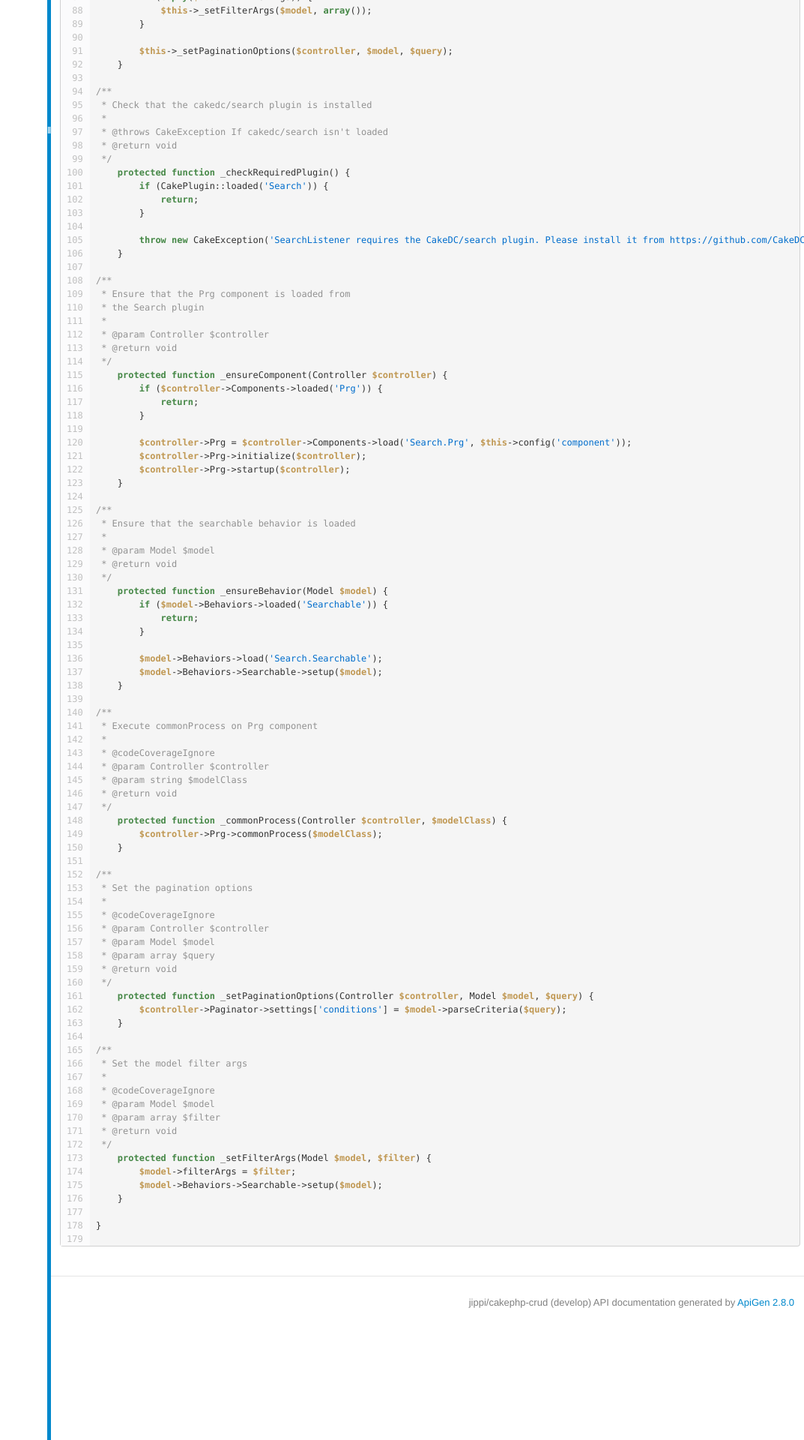
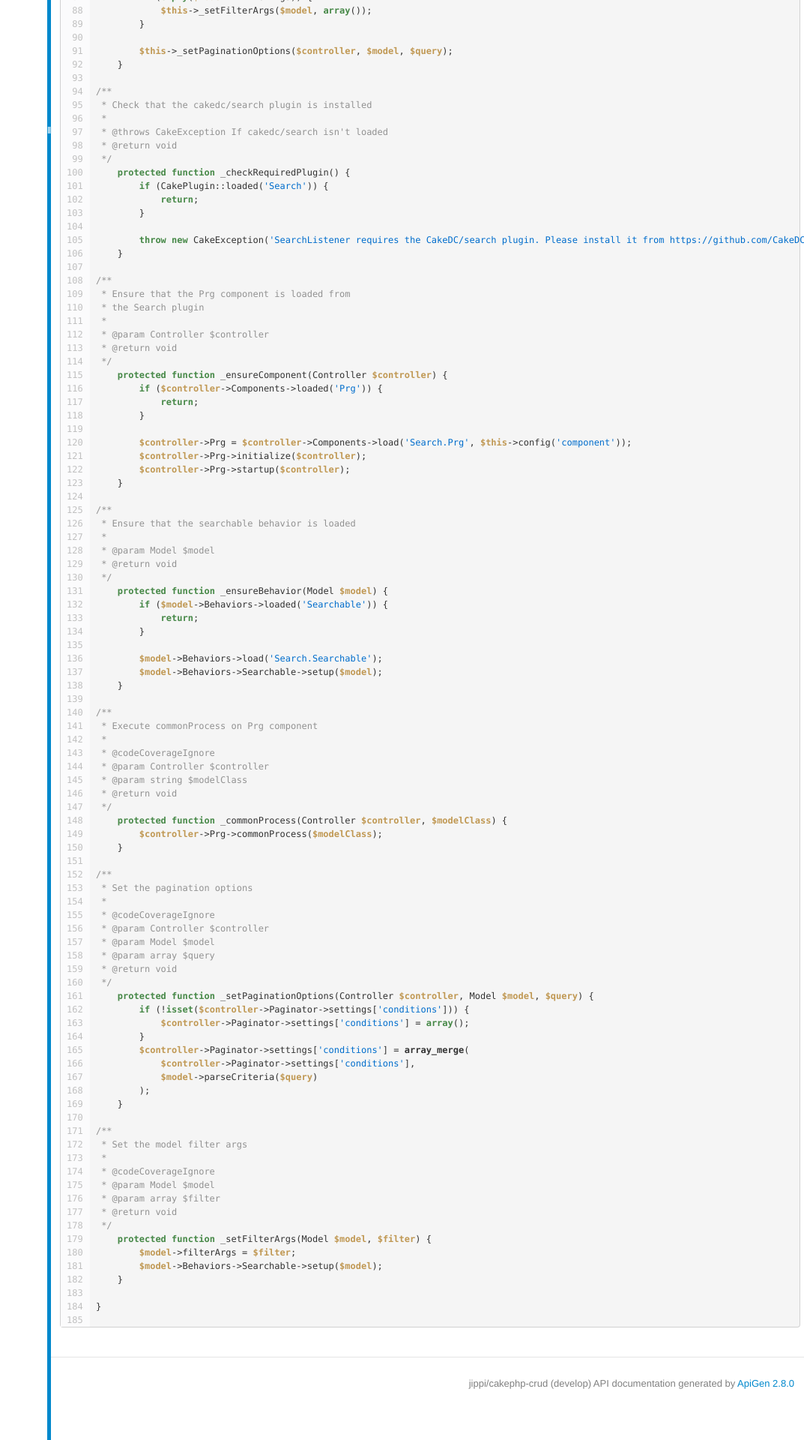
Before and after one commit to FriendsOfCake/crud, a Jekyll site: the page api/develop/source-class-SearchListener.html, which Jekyll copies as it is, in a window 1280 px wide. Shown: the part 1614-3534 px from the top of the page at 75% size, without its empty margins (207-1280 px from the left). Built offline with Jekyll 4.4.1, drawn with Linux system fonts in a browser that asks for light colours.

Commit message:
[autobot] update API docs

```diff
--- a/api/develop/class-SearchListener.html
+++ b/api/develop/class-SearchListener.html
@@ -163,7 +163,7 @@ Object
 
 				<b>Copyright:</b>
 				Christian Winther, 2013<br />
-		<b>Located at</b> <a href="source-class-SearchListener.html#5-178" title="Go to source code">Controller/Crud/Listener/SearchListener.php</a><br />
+		<b>Located at</b> <a href="source-class-SearchListener.html#5-184" title="Go to source code">Controller/Crud/Listener/SearchListener.php</a><br />
 	</div>
 
 
@@ -464,7 +464,7 @@ lifecycle. You can override this function to add you own listener callbacks</p>
 
 			<td class="name"><div>
 			<a class="anchor" href="#__setPaginationOptions">#</a>
-			<code><a href="source-class-SearchListener.html#152-163" title="Go to source code">_setPaginationOptions</a>( <span>Controller <var>$controller</var></span>, <span>Model <var>$model</var></span>, <span>array <var>$query</var></span> )</code>
+			<code><a href="source-class-SearchListener.html#152-169" title="Go to source code">_setPaginationOptions</a>( <span>Controller <var>$controller</var></span>, <span>Model <var>$model</var></span>, <span>array <var>$query</var></span> )</code>
 
 			<div class="description short">
 
@@ -509,7 +509,7 @@ lifecycle. You can override this function to add you own listener callbacks</p>
 
 			<td class="name"><div>
 			<a class="anchor" href="#__setFilterArgs">#</a>
-			<code><a href="source-class-SearchListener.html#165-176" title="Go to source code">_setFilterArgs</a>( <span>Model <var>$model</var></span>, <span>array <var>$filter</var></span> )</code>
+			<code><a href="source-class-SearchListener.html#171-182" title="Go to source code">_setFilterArgs</a>( <span>Model <var>$model</var></span>, <span>array <var>$filter</var></span> )</code>
 
 			<div class="description short">
 
--- a/api/develop/source-class-SearchListener.html
+++ b/api/develop/source-class-SearchListener.html
@@ -268,24 +268,30 @@
 </span></span><span id="159" class="l"><a class="l" href="#159">159 </a><span class="php-comment"> * @return void
 </span></span><span id="160" class="l"><a class="l" href="#160">160 </a><span class="php-comment"> */</span>
 </span><span id="161" class="l"><a class="l" href="#161">161 </a>    <span class="php-keyword1">protected</span> <span class="php-keyword1">function</span> <a id="__setPaginationOptions" href="#__setPaginationOptions">_setPaginationOptions</a>(Controller <span class="php-var">$controller</span>, Model <span class="php-var">$model</span>, <span class="php-var">$query</span>) {
-</span><span id="162" class="l"><a class="l" href="#162">162 </a>        <span class="php-var">$controller</span>-&gt;Paginator-&gt;settings[<span class="php-quote">'conditions'</span>] = <span class="php-var">$model</span>-&gt;parseCriteria(<span class="php-var">$query</span>);
-</span><span id="163" class="l"><a class="l" href="#163">163 </a>    }
-</span><span id="164" class="l"><a class="l" href="#164">164 </a>
-</span><span id="165" class="l"><a class="l" href="#165">165 </a><span class="php-comment">/**
-</span></span><span id="166" class="l"><a class="l" href="#166">166 </a><span class="php-comment"> * Set the model filter args
-</span></span><span id="167" class="l"><a class="l" href="#167">167 </a><span class="php-comment"> *
-</span></span><span id="168" class="l"><a class="l" href="#168">168 </a><span class="php-comment"> * @codeCoverageIgnore
-</span></span><span id="169" class="l"><a class="l" href="#169">169 </a><span class="php-comment"> * @param Model $model
-</span></span><span id="170" class="l"><a class="l" href="#170">170 </a><span class="php-comment"> * @param array $filter
-</span></span><span id="171" class="l"><a class="l" href="#171">171 </a><span class="php-comment"> * @return void
-</span></span><span id="172" class="l"><a class="l" href="#172">172 </a><span class="php-comment"> */</span>
-</span><span id="173" class="l"><a class="l" href="#173">173 </a>    <span class="php-keyword1">protected</span> <span class="php-keyword1">function</span> <a id="__setFilterArgs" href="#__setFilterArgs">_setFilterArgs</a>(Model <span class="php-var">$model</span>, <span class="php-var">$filter</span>) {
-</span><span id="174" class="l"><a class="l" href="#174">174 </a>        <span class="php-var">$model</span>-&gt;filterArgs = <span class="php-var">$filter</span>;
-</span><span id="175" class="l"><a class="l" href="#175">175 </a>        <span class="php-var">$model</span>-&gt;Behaviors-&gt;Searchable-&gt;setup(<span class="php-var">$model</span>);
-</span><span id="176" class="l"><a class="l" href="#176">176 </a>    }
-</span><span id="177" class="l"><a class="l" href="#177">177 </a>
-</span><span id="178" class="l"><a class="l" href="#178">178 </a>}
-</span><span id="179" class="l"><a class="l" href="#179">179 </a></span></code></pre>
+</span><span id="162" class="l"><a class="l" href="#162">162 </a>        <span class="php-keyword1">if</span> (!<span class="php-keyword1">isset</span>(<span class="php-var">$controller</span>-&gt;Paginator-&gt;settings[<span class="php-quote">'conditions'</span>])) {
+</span><span id="163" class="l"><a class="l" href="#163">163 </a>            <span class="php-var">$controller</span>-&gt;Paginator-&gt;settings[<span class="php-quote">'conditions'</span>] = <span class="php-keyword1">array</span>();
+</span><span id="164" class="l"><a class="l" href="#164">164 </a>        }
+</span><span id="165" class="l"><a class="l" href="#165">165 </a>        <span class="php-var">$controller</span>-&gt;Paginator-&gt;settings[<span class="php-quote">'conditions'</span>] = <span class="php-keyword2">array_merge</span>(
+</span><span id="166" class="l"><a class="l" href="#166">166 </a>            <span class="php-var">$controller</span>-&gt;Paginator-&gt;settings[<span class="php-quote">'conditions'</span>],
+</span><span id="167" class="l"><a class="l" href="#167">167 </a>            <span class="php-var">$model</span>-&gt;parseCriteria(<span class="php-var">$query</span>)
+</span><span id="168" class="l"><a class="l" href="#168">168 </a>        );
+</span><span id="169" class="l"><a class="l" href="#169">169 </a>    }
+</span><span id="170" class="l"><a class="l" href="#170">170 </a>
+</span><span id="171" class="l"><a class="l" href="#171">171 </a><span class="php-comment">/**
+</span></span><span id="172" class="l"><a class="l" href="#172">172 </a><span class="php-comment"> * Set the model filter args
+</span></span><span id="173" class="l"><a class="l" href="#173">173 </a><span class="php-comment"> *
+</span></span><span id="174" class="l"><a class="l" href="#174">174 </a><span class="php-comment"> * @codeCoverageIgnore
+</span></span><span id="175" class="l"><a class="l" href="#175">175 </a><span class="php-comment"> * @param Model $model
+</span></span><span id="176" class="l"><a class="l" href="#176">176 </a><span class="php-comment"> * @param array $filter
+</span></span><span id="177" class="l"><a class="l" href="#177">177 </a><span class="php-comment"> * @return void
+</span></span><span id="178" class="l"><a class="l" href="#178">178 </a><span class="php-comment"> */</span>
+</span><span id="179" class="l"><a class="l" href="#179">179 </a>    <span class="php-keyword1">protected</span> <span class="php-keyword1">function</span> <a id="__setFilterArgs" href="#__setFilterArgs">_setFilterArgs</a>(Model <span class="php-var">$model</span>, <span class="php-var">$filter</span>) {
+</span><span id="180" class="l"><a class="l" href="#180">180 </a>        <span class="php-var">$model</span>-&gt;filterArgs = <span class="php-var">$filter</span>;
+</span><span id="181" class="l"><a class="l" href="#181">181 </a>        <span class="php-var">$model</span>-&gt;Behaviors-&gt;Searchable-&gt;setup(<span class="php-var">$model</span>);
+</span><span id="182" class="l"><a class="l" href="#182">182 </a>    }
+</span><span id="183" class="l"><a class="l" href="#183">183 </a>
+</span><span id="184" class="l"><a class="l" href="#184">184 </a>}
+</span><span id="185" class="l"><a class="l" href="#185">185 </a></span></code></pre>
 	</div>
 
 	<div id="footer">
```
